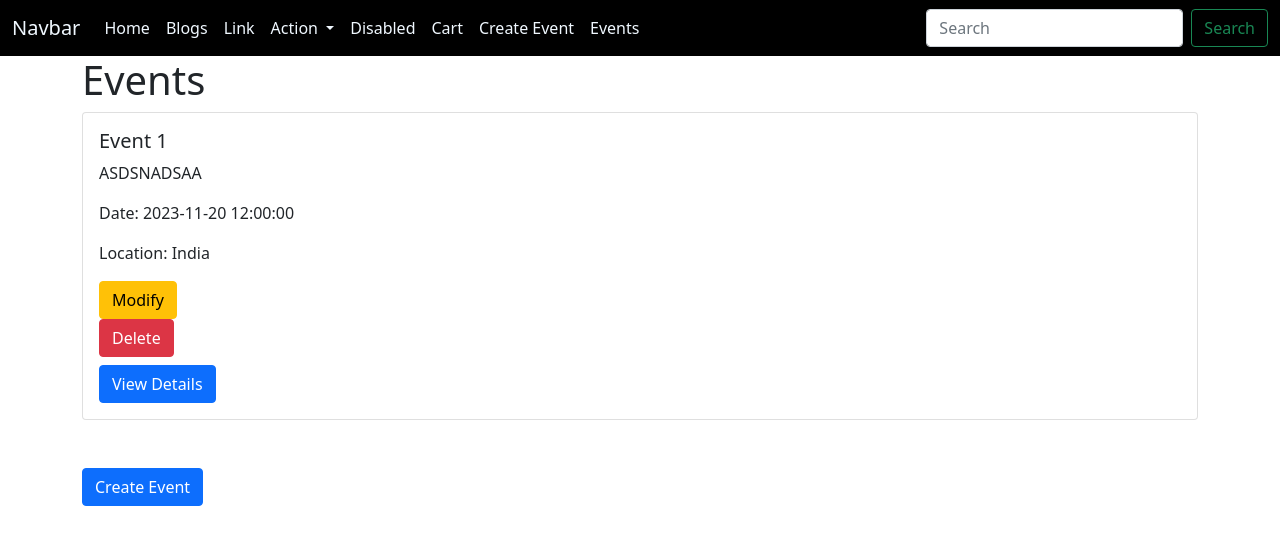
After one commit to ahan-ing/CSE470_project, a Flask app: page /events in a window 1280 px wide. The commit adds this page. Shown: the top 545 px of the page. Run offline with Flask 3, Linux system fonts and the light colour scheme; some libraries are stand-ins or nearby versions.

Commit message:
Create Event, View events, Modify and Delete Events Added

```diff
--- a/controller/project.py
+++ b/controller/project.py
@@ -7,6 +7,9 @@ from forms.form import SellItemForm, UpdateItemForm
 import traceback
 from flask import render_template
 from models.tables import Article
+from models.tables import Event
+from forms.form import CreateEventForm, ModifyEventForm
+
 
 
 project = Blueprint('project', __name__)
@@ -156,9 +159,6 @@ def view_cart():
 
     return render_template('cart.html', items_in_cart=items_in_cart, total_price=total_price)
 
-
-
-
 @project.route('/payment_confirmation')
 def payment_confirmation():
     try:
@@ -177,7 +177,6 @@ def payment_confirmation():
         print(traceback.format_exc())
         flash('An error occurred during payment confirmation. Please try again later.', 'error')
         return redirect(url_for('project.view_cart'))  # Redirect to the cart if an error occurs
-
 
 @project.route('/checkout', methods=['GET', 'POST'])
 def checkout():
@@ -203,11 +202,6 @@ def articles():
     articles = Article.query.all()
     return render_template('articles.html', articles=articles)
 
-
-
-
-
-
 @project.route('/upload_article', methods=['GET', 'POST'])
 def upload_article():
     if request.method == 'POST':
@@ -224,3 +218,76 @@ def upload_article():
 
 
     return render_template('upload_article.html')
+
+
+## Event Part
+@project.route('/events')
+def events():
+    # Display a list of events
+    events = Event.query.all()
+    return render_template('events.html', events=events)
+
+@project.route('/create_event', methods=['GET', 'POST'])
+def create_event():
+    # Route to create a new event
+    form = CreateEventForm()
+
+    if form.validate_on_submit():
+        # Create a new event and add it to the database
+        new_event = Event(
+            title=form.title.data,
+            description=form.description.data,
+            date=form.date.data,
+            location=form.location.data
+        )
+        db.session.add(new_event)
+        db.session.commit()
+
+        flash('Event created successfully!', 'success')
+        return redirect(url_for('project.events'))
+
+    return render_template('create_event.html', form=form)
+
+@project.route('/events/<int:event_id>')
+def view_event(event_id):
+    # Display details of a specific event
+    event = Event.query.get(event_id)
+    if not event:
+        abort(404)  # Not Found: Event doesn't exist
+
+    return render_template('event_details.html', event=event)
+
+@project.route('/modify_event/<int:event_id>', methods=['GET', 'POST'])
+def modify_event(event_id):
+    # Get the event details from the database
+    event = Event.query.get(event_id)
+
+    if not event:
+        # Handle the case where the event doesn't exist
+        flash('Event not found', 'error')
+        return redirect(url_for('project.events'))
+
+    form = ModifyEventForm(obj=event)
+
+    if form.validate_on_submit():
+        # Update the event details in the database
+        form.populate_obj(event)
+        db.session.commit()
+
+        flash('Event modified successfully!', 'success')
+        return redirect(url_for('project.events'))
+
+    return render_template('modify_event.html', event=event, form=form)
+
+@project.route('/delete_event/<int:event_id>', methods=['POST'])
+def delete_event(event_id):
+    # Delete an event from the database
+    event = Event.query.get(event_id)
+    if event:
+        db.session.delete(event)
+        db.session.commit()
+        flash(f'Event "{event.title}" deleted successfully!', 'success')
+    else:
+        flash('Event not found', 'error')
+
+    return redirect(url_for('project.events'))
--- a/templates/base.html
+++ b/templates/base.html
@@ -3,95 +3,172 @@
 <html lang="en">
   <head>
     <!-- Required meta tags -->
-    <meta charset="utf-8">
-    <meta name="viewport" content="width=device-width, initial-scale=1">
-
+    <meta charset="utf-8" />
+    <meta name="viewport" content="width=device-width, initial-scale=1" />
 
     <!-- Bootstrap CSS -->
-    <link href="https://cdn.jsdelivr.net/npm/bootstrap@5.0.2/dist/css/bootstrap.min.css" rel="stylesheet" integrity="sha384-EVSTQN3/azprG1Anm3QDgpJLIm9Nao0Yz1ztcQTwFspd3yD65VohhpuuCOmLASjC" crossorigin="anonymous">
-
-
+    <link
+      href="https://cdn.jsdelivr.net/npm/bootstrap@5.0.2/dist/css/bootstrap.min.css"
+      rel="stylesheet"
+      integrity="sha384-EVSTQN3/azprG1Anm3QDgpJLIm9Nao0Yz1ztcQTwFspd3yD65VohhpuuCOmLASjC"
+      crossorigin="anonymous"
+    />
+    {% block head %}{% endblock %}
     <title>{% block title %}{% endblock %}</title>
   </head>
   <body>
-    <nav class="navbar navbar-expand-lg bg-body-tertiary" style="background-color: black;">
+    <nav
+      class="navbar navbar-expand-lg bg-body-tertiary"
+      style="background-color: black"
+    >
       <div class="container-fluid">
-          <a class="navbar-brand" href="#" style="color: aliceblue;">Navbar</a>
-          <button class="navbar-toggler" type="button" data-bs-toggle="collapse" data-bs-target="#navbarSupportedContent" aria-controls="navbarSupportedContent" aria-expanded="false" aria-label="Toggle navigation">
+        <a class="navbar-brand" href="#" style="color: aliceblue">Navbar</a>
+        <button
+          class="navbar-toggler"
+          type="button"
+          data-bs-toggle="collapse"
+          data-bs-target="#navbarSupportedContent"
+          aria-controls="navbarSupportedContent"
+          aria-expanded="false"
+          aria-label="Toggle navigation"
+        >
           <span class="navbar-toggler-icon"></span>
         </button>
         <div class="collapse navbar-collapse" id="navbarSupportedContent">
           <ul class="navbar-nav me-auto mb-2 mb-lg-0">
             <li class="nav-item">
-                <a class="nav-link active" aria-current="page" href="{{ url_for('project.index') }}" style="color: aliceblue;">Home</a>
+              <a
+                class="nav-link active"
+                aria-current="page"
+                href="{{ url_for('project.index') }}"
+                style="color: aliceblue"
+                >Home</a
+              >
             </li>
             <li class="nav-item">
-                <a class="nav-link" href="{{ url_for('project.articles') }}" style="color: aliceblue;">Blogs</a>
+              <a
+                class="nav-link"
+                href="{{ url_for('project.articles') }}"
+                style="color: aliceblue"
+                >Blogs</a
+              >
             </li>
 
             <li class="nav-item">
-                <a class="nav-link" href="#" style="color: aliceblue;">Link</a>
+              <a class="nav-link" href="#" style="color: aliceblue">Link</a>
             </li>
             <li class="nav-item dropdown">
-                <a class="nav-link dropdown-toggle" href="#" role="button" data-bs-toggle="dropdown" aria-expanded="false" style="color: aliceblue;">
+              <a
+                class="nav-link dropdown-toggle"
+                href="#"
+                role="button"
+                data-bs-toggle="dropdown"
+                aria-expanded="false"
+                style="color: aliceblue"
+              >
                 Action
               </a>
               <ul class="dropdown-menu">
-                  <li><a class="dropdown-item" href="{{ url_for('project.sell_item') }}" style="color: rgb(3, 7, 10);">Sell</a></li>
-                  <li><a class="dropdown-item" href="{{ url_for('project.item_listing') }}" style="color: rgb(8, 17, 26);">Buy</a></li>
-                  <li><a class="dropdown-item" href="#" style="color: rgb(3, 17, 29);">others</a></li>
-
-
-
+                <li>
+                  <a
+                    class="dropdown-item"
+                    href="{{ url_for('project.sell_item') }}"
+                    style="color: rgb(3, 7, 10)"
+                    >Sell</a
+                  >
+                </li>
+                <li>
+                  <a
+                    class="dropdown-item"
+                    href="{{ url_for('project.item_listing') }}"
+                    style="color: rgb(8, 17, 26)"
+                    >Buy</a
+                  >
+                </li>
+                <li>
+                  <a
+                    class="dropdown-item"
+                    href="#"
+                    style="color: rgb(3, 17, 29)"
+                    >others</a
+                  >
+                </li>
               </ul>
             </li>
             <li class="nav-item">
-                <a class="nav-link disabled" aria-disabled="true" style="color: aliceblue;">Disabled</a>
+              <a
+                class="nav-link disabled"
+                aria-disabled="true"
+                style="color: aliceblue"
+                >Disabled</a
+              >
             </li>
-              <li class="nav-item"><a class="nav-link active" aria-current="page" href="{{ url_for('project.view_cart') }}" style="color: aliceblue;" >Cart</a></li>
+            <li class="nav-item">
+              <a
+                class="nav-link active"
+                aria-current="page"
+                href="{{ url_for('project.view_cart') }}"
+                style="color: aliceblue"
+                >Cart</a
+              >
+            </li>
+            <li class="nav-item">
+              <a
+                class="nav-link"
+                href="{{ url_for('project.create_event') }}"
+                style="color: aliceblue"
+                >Create Event</a
+              >
+            </li>
+            <li class="nav-item">
+              <a
+                class="nav-link"
+                href="{{ url_for('project.events') }}"
+                style="color: aliceblue"
+                >Events</a
+              >
+            </li>
             <!-- Example: Link in the navigation bar -->
 
             <!-- Update your navigation bar with the new link -->
-
-
-
-
-
           </ul>
           <form class="d-flex" role="search">
-              <input class="form-control me-2" type="search" placeholder="Search" aria-label="Search">
-              <button class="btn btn-outline-success" type="submit">Search</button>
+            <input
+              class="form-control me-2"
+              type="search"
+              placeholder="Search"
+              aria-label="Search"
+            />
+            <button class="btn btn-outline-success" type="submit">
+              Search
+            </button>
           </form>
         </div>
       </div>
     </nav>
 
-
-
-
     {% block body %}{% endblock %}
-
 
     <!-- Optional JavaScript; choose one of the two! -->
 
-
     <!-- Option 1: Bootstrap Bundle with Popper -->
-    <script src="https://cdn.jsdelivr.net/npm/bootstrap@5.0.2/dist/js/bootstrap.bundle.min.js" integrity="sha384-MrcW6ZMFYlzcLA8Nl+NtUVF0sA7MsXsP1UyJoMp4YLEuNSfAP+JcXn/tWtIaxVXM" crossorigin="anonymous"></script>
-
+    <script
+      src="https://cdn.jsdelivr.net/npm/bootstrap@5.0.2/dist/js/bootstrap.bundle.min.js"
+      integrity="sha384-MrcW6ZMFYlzcLA8Nl+NtUVF0sA7MsXsP1UyJoMp4YLEuNSfAP+JcXn/tWtIaxVXM"
+      crossorigin="anonymous"
+    ></script>
 
     <!-- Option 2: Separate Popper and Bootstrap JS -->
     <!--
     <script src="https://cdn.jsdelivr.net/npm/@popperjs/core@2.9.2/dist/umd/popper.min.js" integrity="sha384-IQsoLXl5PILFhosVNubq5LC7Qb9DXgDA9i+tQ8Zj3iwWAwPtgFTxbJ8NT4GN1R8p" crossorigin="anonymous"></script>
     <script src="https://cdn.jsdelivr.net/npm/bootstrap@5.0.2/dist/js/bootstrap.min.js" integrity="sha384-cVKIPhGWiC2Al4u+LWgxfKTRIcfu0JTxR+EQDz/bgldoEyl4H0zUF0QKbrJ0EcQF" crossorigin="anonymous"></script>
     -->
-    {% with messages = get_flashed_messages() %}
-      {% if messages %}
+    {% with messages = get_flashed_messages() %} {% if messages %}
     <ul class="flashes">
       {% for message in messages %}
       <li>{{ message }}</li>
       {% endfor %}
     </ul>
-      {% endif %}
-    {% endwith %}
+    {% endif %} {% endwith %}
   </body>
 </html>
--- /dev/null
+++ b/templates/events.html
@@ -0,0 +1,39 @@
+<!-- templates/events.html -->
+{% extends 'base.html' %} {% block title %}Events{% endblock %} {% block body %}
+<div class="container">
+  <h1>Events</h1>
+  {% for event in events %}
+  <div class="card">
+    <div class="card-body">
+      <h5 class="card-title">{{ event.title }}</h5>
+      <p class="card-text">{{ event.description }}</p>
+      <p class="card-text">Date: {{ event.date }}</p>
+      <p class="card-text">Location: {{ event.location }}</p>
+
+      <!-- Modify and Delete Buttons -->
+      <div class="mt-3">
+        <a
+          href="{{ url_for('project.modify_event', event_id=event.id) }}"
+          class="btn btn-warning"
+          >Modify</a
+        >
+        <form method="POST" action="{{ url_for('project.delete_event', event_id=event.id) }}">
+            <button type="submit" class="btn btn-danger">Delete</button>
+        </form>
+      </div>
+      <a
+        href="{{ url_for('project.view_event', event_id=event.id) }}"
+        class="btn btn-primary mt-2"
+        >View Details</a
+      >
+    </div>
+  </div>
+  <br />
+  {% endfor %}
+  <a
+  class="btn btn-primary mt-4"
+  href="{{ url_for('project.create_event') }}"
+  >Create Event</a
+>
+</div>
+{% endblock %}
```
Also changed, not shown: forms/form.py (+13 -1 lines), models/tables.py (+8 -1 lines), templates/articles.html (+1 -10 lines), templates/cart.html (+15 -11 lines), templates/checkout.html (+6 -9 lines), templates/create_event.html (added, +31 -0 lines), templates/delete_event.html (added, +16 -0 lines), templates/event_details.html (added, +13 -0 lines), templates/index.html (+2 -5 lines), templates/items.html (+20 -14 lines), templates/modify_event.html (added, +29 -0 lines), templates/payment_confirmation.html (+4 -6 lines), templates/sell.html (+17 -12 lines), templates/upload_article.html (+3 -12 lines), 1 more files. Lines whose indentation alone changed are shown as unchanged.
